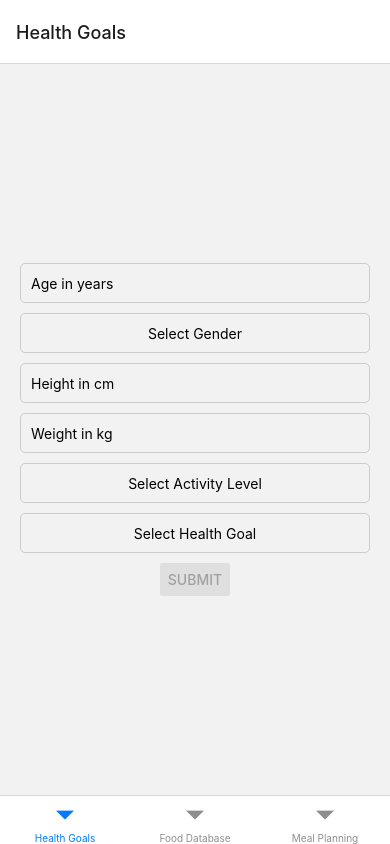
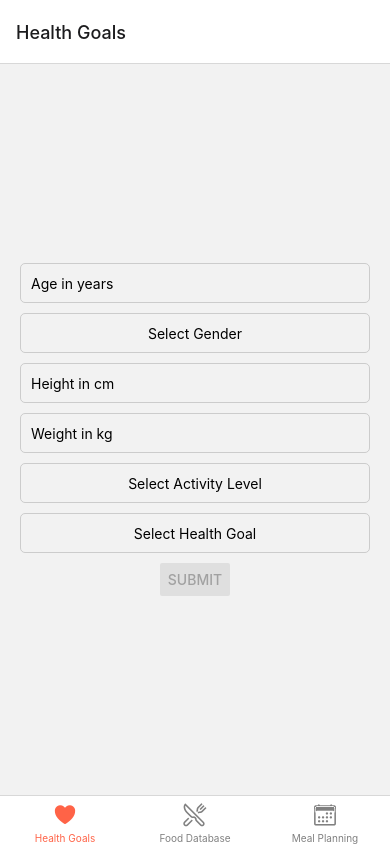
Before and after one commit to Ruben2727/DailyDiet, a React Native app: screen / in a window 390 px wide. Built offline with nearby package versions, Linux system fonts and the light colour scheme.

Commit message:
final+icons

```diff
--- a/App.js
+++ b/App.js
@@ -1,6 +1,7 @@
 import { createBottomTabNavigator } from '@react-navigation/bottom-tabs';
 import { NavigationContainer } from '@react-navigation/native';
 import React, { useState } from 'react';
+import Icon from 'react-native-vector-icons/Ionicons';
 
 import FoodDatabaseScreen from './FoodDatabaseScreen';
 import HealthGoalsScreen from './HealthGoalsScreen';
@@ -11,19 +12,33 @@ const Tab = createBottomTabNavigator();
 
 const App = () => {
   const [mealPlan, setMealPlan] = useState({
-    Monday: { Breakfast: [], Lunch: [], Dinner: [], Snack: [] },
-    Tuesday: { Breakfast: [], Lunch: [], Dinner: [], Snack: [] },
-    Wednesday: { Breakfast: [], Lunch: [], Dinner: [], Snack: [] },
-    Thursday: { Breakfast: [], Lunch: [], Dinner: [], Snack: [] },
-    Friday: { Breakfast: [], Lunch: [], Dinner: [], Snack: [] },
-    Saturday: { Breakfast: [], Lunch: [], Dinner: [], Snack: [] },
-    Sunday: { Breakfast: [], Lunch: [], Dinner: [], Snack: [] },
+    // ...
   });
 
   return (
     <MealPlanContext.Provider value={{ mealPlan, setMealPlan }}>
       <NavigationContainer>
-        <Tab.Navigator>
+        <Tab.Navigator
+          screenOptions={({ route }) => ({
+            tabBarIcon: ({ focused, color, size }) => {
+              let iconName;
+
+              if (route.name === 'Health Goals') {
+                iconName = focused ? 'ios-heart' : 'ios-heart-outline';
+              } else if (route.name === 'Food Database') {
+                iconName = focused ? 'ios-restaurant' : 'ios-restaurant-outline';
+              } else if (route.name === 'Meal Planning') {
+                iconName = focused ? 'ios-calendar' : 'ios-calendar-outline';
+              }
+
+              return <Icon name={iconName} size={size} color={color} />;
+            },
+            tabBarActiveTintColor: 'tomato',
+            tabBarInactiveTintColor: 'gray',
+            tabBarStyle: {
+              display: 'flex',
+            },
+          })}>
           <Tab.Screen name="Health Goals" component={HealthGoalsScreen} />
           <Tab.Screen name="Food Database" component={FoodDatabaseScreen} />
           <Tab.Screen name="Meal Planning" component={MealPlanningScreen} />
--- a/MealPlanningScreen.js
+++ b/MealPlanningScreen.js
@@ -1,4 +1,4 @@
-import { Ionicons } from '@expo/vector-icons'; // Import Ionicons from the expo/vector-icons package
+import { Ionicons } from '@expo/vector-icons';
 import React, { useContext } from 'react';
 import { View, Text, StyleSheet, ScrollView, TouchableOpacity } from 'react-native';
 
--- a/package.json
+++ b/package.json
@@ -10,7 +10,7 @@
     "lint": "eslint ."
   },
   "dependencies": {
-    "@react-native-async-storage/async-storage": "^1.18.2",
+    "@react-native-async-storage/async-storage": "1.17.11",
     "@react-native-picker/picker": "2.4.8",
     "@react-navigation/bottom-tabs": "^6.5.7",
     "@react-navigation/native": "^6.1.6",
@@ -31,7 +31,8 @@
     "react-native-reanimated": "~2.14.4",
     "react-native-safe-area-context": "4.5.0",
     "react-native-screens": "~3.20.0",
-    "react-native-textinput-effects": "^0.6.3"
+    "react-native-textinput-effects": "^0.6.3",
+    "react-native-vector-icons": "^9.2.0"
   },
   "devDependencies": {
     "@babel/core": "^7.20.0"
```
Also changed, not shown: MealPlanContext.js (indentation only), 2 other files (tests, documents, lock files or other folders).
